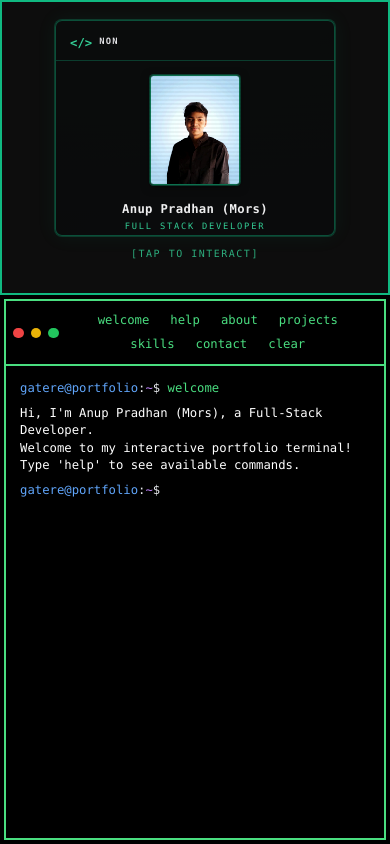
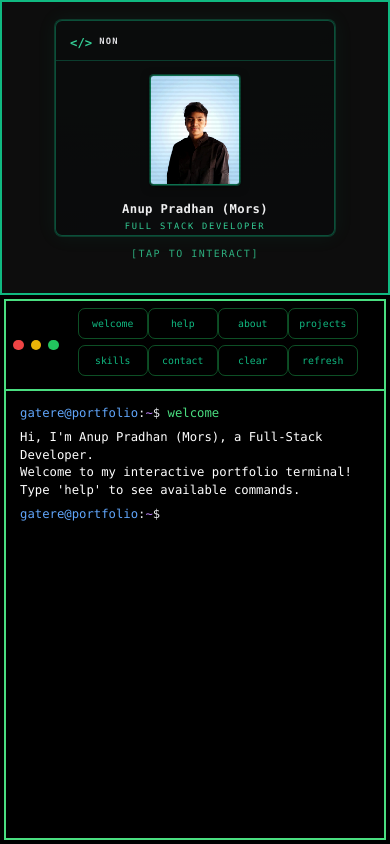
Before and after one commit to M0rs-Ruki/terminal-portfolio, a React (Vite) app: page / in a window 390 px wide. Built offline with nearby package versions, Linux system fonts and the light colour scheme.

Commit message:
A major mobile responsive Basically I removed the identity card after the first command Beside welcome welcome is automated

```diff
--- a/public/css/TerminalComp.css
+++ b/public/css/TerminalComp.css
@@ -39,9 +39,78 @@
 }
 
 /* Buttons within the navigation bar */
+/* Buttons within the navigation bar */
 .nav-button {
-  @apply px-3 py-1 hover:bg-green-900 rounded transition-colors duration-200;
+  @apply px-4 py-2 text-sm font-medium rounded-lg transition-all duration-300;
+  border: 1px solid rgba(34, 197, 94, 0.4);
+  color: #10b981;
+  backdrop-filter: blur(10px);
+  box-shadow: 0 2px 8px rgba(0, 0, 0, 0.2);
+  margin-right: 8px;
 }
+
+.nav-button:hover {
+  background: rgba(34, 197, 94, 0.15);
+  border: 1px solid #22c55e;
+  color: #34d399;
+  box-shadow:
+    0 0 12px rgba(34, 197, 94, 0.5),
+    0 2px 8px rgba(0, 0, 0, 0.3);
+  transform: translateY(-1px);
+}
+
+.nav-button:active {
+  transform: translateY(0);
+  box-shadow: 0 2px 4px rgba(0, 0, 0, 0.2);
+}
+
+/* Mobile Responsive - Tablet */
+@media (max-width: 768px) {
+  .terminal-nav {
+    flex-wrap: wrap;
+    justify-content: center;
+    gap: 6px;
+    padding: 0 1rem;
+  }
+
+  .nav-button {
+    margin-right: 0;
+    margin-bottom: 6px;
+    font-size: 0.75rem;
+    padding: 0.5rem 0.75rem;
+  }
+}
+
+/* Mobile Responsive - Small Phones */
+@media (max-width: 480px) {
+  .terminal-nav {
+    flex-wrap: wrap;
+    justify-content: center;
+    gap: 4px;
+    padding: 0 0.5rem;
+  }
+
+  .nav-button {
+    flex: 1 1 calc(50% - 8px);
+    margin-right: 0;
+    margin-bottom: 6px;
+    text-align: center;
+    font-size: 0.7rem;
+    padding: 0.4rem 0.6rem;
+    min-width: 70px;
+  }
+}
+
+/* Very Small Screens */
+@media (max-width: 360px) {
+  .nav-button {
+    flex: 1 1 calc(50% - 6px);
+    font-size: 0.65rem;
+    padding: 0.3rem 0.5rem;
+    min-width: 60px;
+  }
+}
+
 
 /* Main content area of the terminal */
 .terminal-body {
--- a/src/App.css
+++ b/src/App.css
@@ -289,3 +289,17 @@ body, html {
     -moz-osx-font-smoothing: grayscale;
   }
 }
+
+/* Hide identity pane on mobile after first command */
+@media screen and (max-width: 768px) {
+  .identity-pane.hide-on-mobile {
+    display: none;
+  }
+
+  /* Adjust terminal pane to full height when identity is hidden */
+  .identity-pane.hide-on-mobile + .terminal-pane {
+    height: 100vh;
+    max-height: 100vh;
+    min-height: 100vh;
+  }
+}
--- a/src/App.jsx
+++ b/src/App.jsx
@@ -1,18 +1,23 @@
 import { useState } from 'react'
 import './App.css'
-import Navbar from './components/Navbar'
 import IdentityComp from './components/IdentityComp'
 import TerminalComp from './components/TerminalComp'
 
 function App() {
+  const [firstCommandExecuted, setFirstCommandExecuted] = useState(false);
+
+  const handleFirstCommand = () => {
+    setFirstCommandExecuted(true);
+  };
+
   return (
     <div className="app-shell">
       <div className="main-content-area">
-        <div className="identity-pane border-2 border-green-400 ">
+        <div className={`identity-pane border-2 border-green-400 ${firstCommandExecuted ? 'hide-on-mobile' : ''}`}>
           <IdentityComp/>
         </div>
         <div className="terminal-pane">
-          <TerminalComp/>
+          <TerminalComp onFirstCommand={handleFirstCommand} />
         </div>
       </div>
     </div>
--- a/src/components/Navbar.css
+++ /dev/null
@@ -1,65 +0,0 @@
-/* This is the CSS translation of the Tailwind classes from the previous example */
-
-/* Main header container */
-.navbar {
-  /* Tailwind: bg-gray-900 text-white font-mono */
-  background-color: #111827; /* Dark gray */
-  color: #ffffff;
-  font-family: ui-monospace, SFMono-Regular, Menlo, Monaco, Consolas, "Liberation Mono", "Courier New", monospace;
-
-  /* Tailwind: p-4 */
-  padding: 1rem; /* 16px */
-
-  /* Tailwind: shadow-lg */
-  box-shadow: 0 10px 15px -3px rgb(0 0 0 / 0.1), 0 4px 6px -4px rgb(0 0 0 / 0.1);
-
-  /* Tailwind: border-t-4 border-purple-600 */
-  border-top-width: 4px;
-  border-top-color: #7C3AED; /* Purple */
-  border-style: solid;
-}
-
-/* Inner layout wrapper */
-.navbar-container {
-  /* Tailwind: container (this is a simplified version) */
-  width: 100%;
-  max-width: 1280px; /* Standard 'container' max-width */
-
-  /* Tailwind: mx-auto */
-  margin-left: auto;
-  margin-right: auto;
-
-  /* Tailwind: flex justify-between items-center */
-  display: flex;
-  justify-content: space-between;
-  align-items: center;
-}
-
-/* Left Section: Name */
-.navbar-brand {
-  /* Tailwind: text-xl font-bold */
-  font-size: 1.25rem; /* 20px */
-  font-weight: 700; /* bold */
-}
-
-/* Right Section: Title */
-.navbar-title {
-  /* Tailwind: text-sm text-green-400 */
-  font-size: 0.875rem; /* 14px */
-  color: #4ADE80; /* Terminal Green */
-}
-
-
-/* Media query for responsiveness */
-/* This handles Tailwind's "md:" prefixes (md:text-2xl and md:text-base) */
-@media (min-width: 768px) {
-  .navbar-brand {
-    /* Tailwind: md:text-2xl */
-    font-size: 1.5rem; /* 24px */
-  }
-
-  .navbar-title {
-    /* Tailwind: md:text-base */
-    font-size: 1rem; /* 16px */
-  }
-}
--- a/src/components/Navbar.jsx
+++ /dev/null
@@ -1,25 +0,0 @@
-import React from 'react';
-import './Navbar.css';
-
-export default function Navbar() {
-  return (
-    <header className="navbar">
-      <div className="navbar-container">
-
-        <div className="navbar-brand">
-          <a>
-            <span>Mors Code</span>
-          </a>
-        </div>
-
-
-        <div className="navbar-title">
-          <p>
-            Full Stack Developer / MERN Stack
-          </p>
-        </div>
-
-      </div>
-    </header>
-  );
-}
--- a/src/components/TerminalComp.jsx
+++ b/src/components/TerminalComp.jsx
@@ -130,17 +130,24 @@ const TypingText = ({ text, speed = 50, onComplete }) => {
 };
 
 // The main Terminal Component
-export default function Terminal() {
+export default function Terminal({ onFirstCommand }) {
   const [history, setHistory] = useState([]);
   const [input, setInput] = useState('');
+  const [isFirstUserCommand, setIsFirstUserCommand] = useState(true);
   const terminalRef = useRef(null);
   const inputRef = useRef(null);
 
   const user = "gatere";
   const host = "portfolio";
 
-  const processCommand = (command) => {
+  const processCommand = (command, isAutomatic = false) => {
     const newHistory = [...history, { type: 'prompt', command }];
+
+    // Call onFirstCommand if this is the first user command (not the automatic welcome)
+    if (isFirstUserCommand && !isAutomatic && onFirstCommand) {
+      onFirstCommand();
+      setIsFirstUserCommand(false);
+    }
 
     switch (command.toLowerCase().trim()) {
       case 'help':
@@ -163,6 +170,9 @@ export default function Terminal() {
         break;
       case 'clear':
         setHistory([]);
+        return;
+      case 'refresh':
+        window.location.reload();
         return;
       default:
         newHistory.push({ type: 'output', content: `Command not found: ${command}. Type 'help' for a list of commands.` });
@@ -190,7 +200,8 @@ export default function Terminal() {
   }, [history]);
 
   useEffect(() => {
-    processCommand('welcome');
+    // Don't count the automatic welcome as first user command
+    processCommand('welcome', true);
   }, []);
 
   return (
@@ -202,7 +213,7 @@ export default function Terminal() {
           <div className="dot dot-green"></div>
         </div>
         <nav className="terminal-nav">
-          {['welcome', 'help', 'about', 'projects', 'skills', 'contact', 'clear'].map(cmd => (
+          {['welcome', 'help', 'about', 'projects', 'skills', 'contact', 'clear', " refresh"].map(cmd => (
             <button key={cmd} onClick={() => handleNavClick(cmd)} className="nav-button">
               {cmd}
             </button>
```
